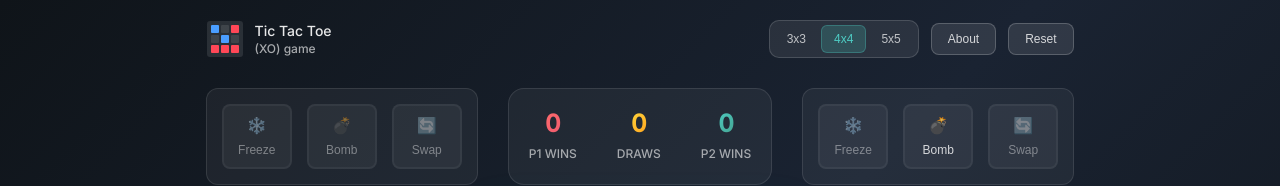
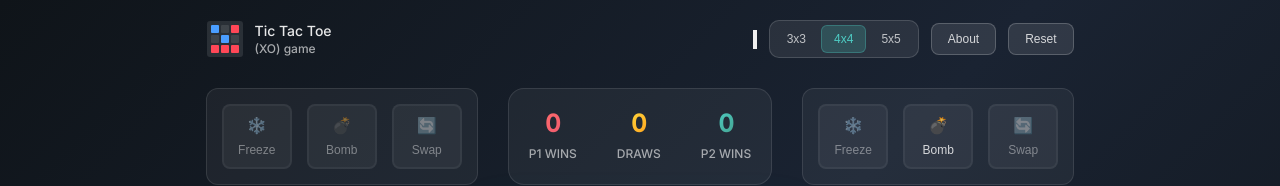
Before and after one commit to mahmoudalnkeeb/tic-tac-toe-multiplayer, a Next.js app: page / in a window 1280 px wide. Shown: the top 186 px of the page. Built offline with nearby package versions, Linux system fonts and the light colour scheme.

Commit message:
init: FullscreenToggleButton component

```diff
--- /dev/null
+++ b/src/components/Header/HeaderButtons/FullscreenToggleButton/FullscreenToggleButton.jsx
@@ -0,0 +1,12 @@
+import SvgIcon from "@/components/Shared/SvgIcon";
+import s from "./FullscreenToggleButton.module.scss";
+
+const FullscreenToggleButton = () => {
+  return (
+    <button type="button" className={s.fullscreenBtn}>
+      <SvgIcon name="expand" />
+    </button>
+  );
+};
+
+export default FullscreenToggleButton;
--- a/src/components/Header/HeaderButtons/HeaderButtons.jsx
+++ b/src/components/Header/HeaderButtons/HeaderButtons.jsx
@@ -5,6 +5,7 @@ import Button from "@/components/Shared/Button/Button";
 import { useGlobalStore } from "@/stores/global.store/global.store";
 import { useXOStore } from "@/stores/xo.store/xo.store";
 import BoardSelector from "./BoardSelector/BoardSelector";
+import FullscreenToggleButton from "./FullscreenToggleButton/FullscreenToggleButton";
 import s from "./HeaderButtons.module.scss";
 
 const HeaderButtons = () => {
@@ -13,6 +14,7 @@ const HeaderButtons = () => {
 
   return (
     <div className={s.headerButtons}>
+      <FullscreenToggleButton />
       <BoardSelector />
 
       <div className={s.wrapper}>
```
Also changed, not shown: src/components/Header/HeaderButtons/FullscreenToggleButton/FullscreenToggleButton.module.scss (added).
